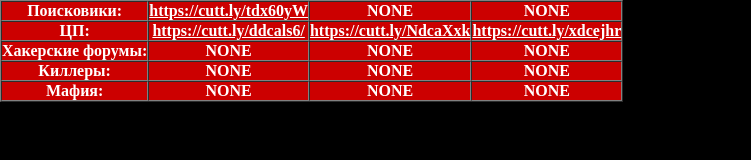
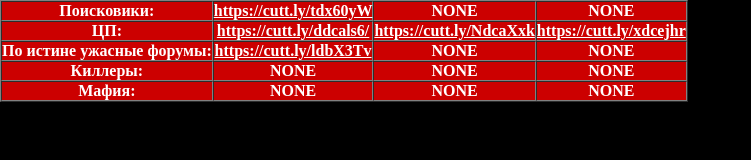
Before and after one commit to topsites-tor/onion, a plain HTML site: page index.html in a window 1280 px wide. Shown: the whole page, without its empty margins (0-751 px from the left). Drawn offline with Linux system fonts and the light colour scheme.

Commit message:
Update index.html

```diff
--- a/index.html
+++ b/index.html
@@ -22,8 +22,8 @@ cellpadding="200" style="background-color:#cc0000; color:#ffffff">
 <th><a href="https://cutt.ly/xdcejhr" style="color:#ffffff">https://cutt.ly/xdcejhr</a></th>
 </tr>
 <tr>
-<th>Хакерские форумы: </th>
-<th>NONE</th>
+<th>По истине ужасные форумы: </th>
+<th><a href="https://cutt.ly/ldbX3Tv" style="color:#ffffff">https://cutt.ly/ldbX3Tv</a></th>
 <th>NONE</th>
 <th>NONE</th>
 </tr>
```
